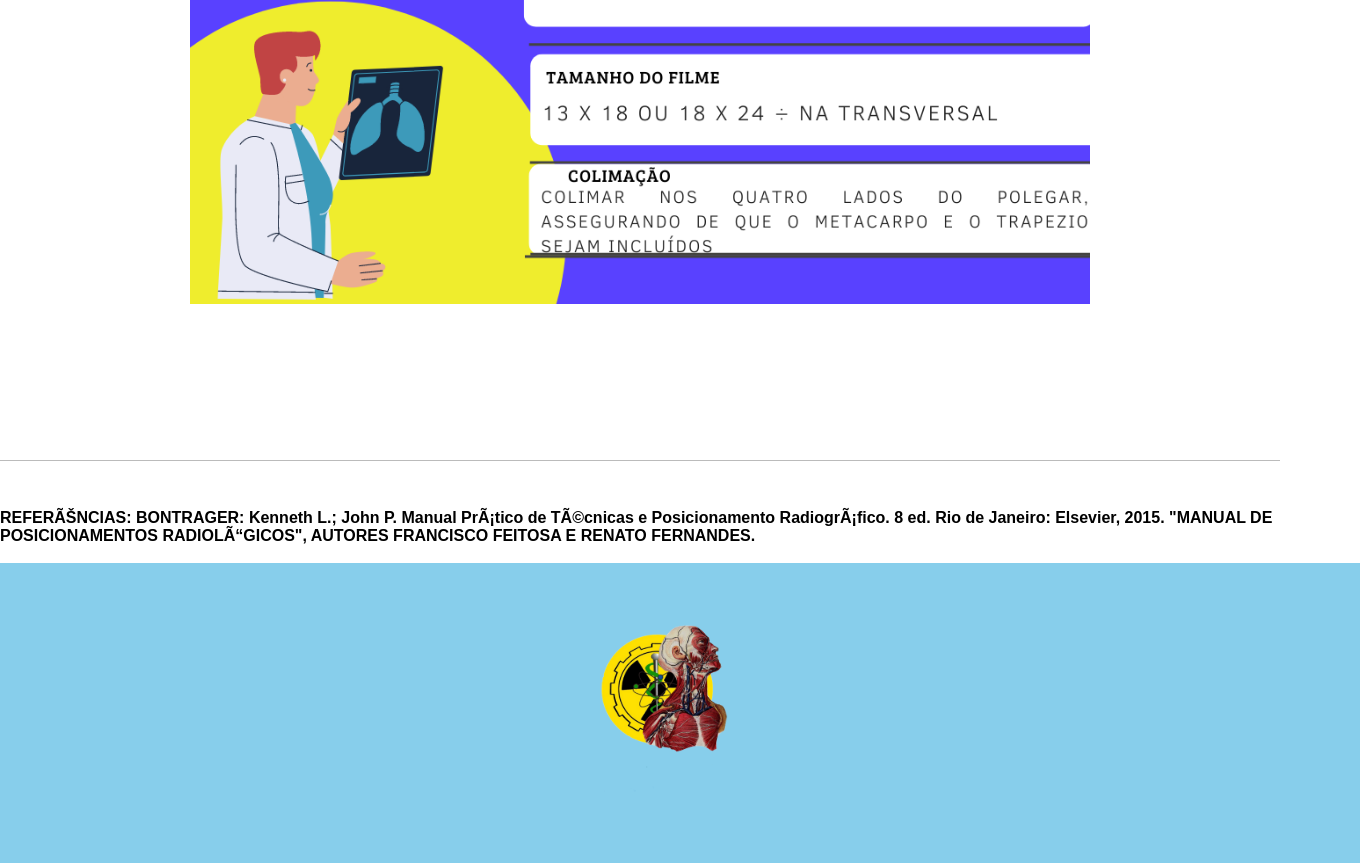
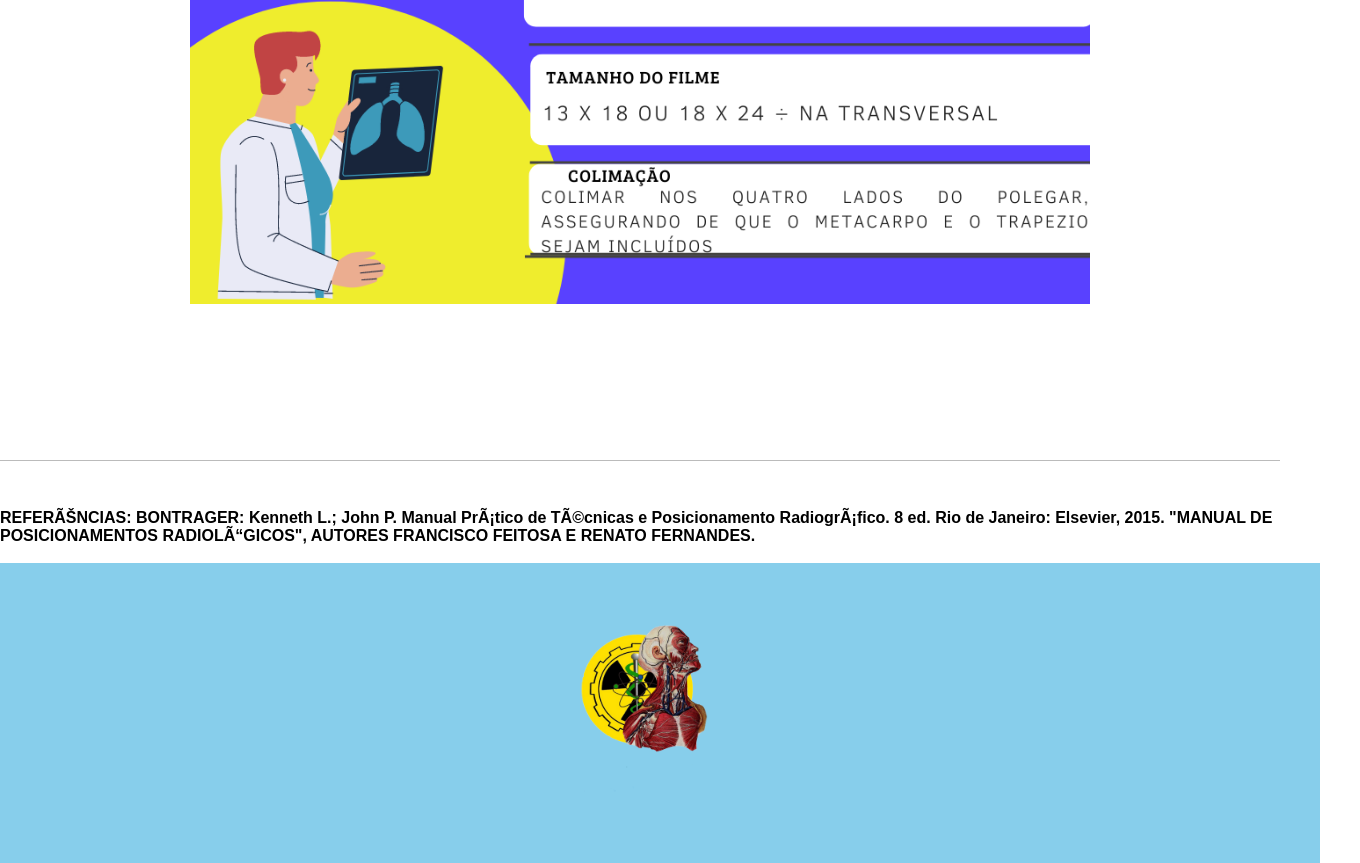
Before and after one commit to Kk-auy/desms2, a plain HTML site: page index.html in a window 1280 px wide. Shown: the part 2979-3842 px from the top of the page, 1360 px wide, since content can reach past the window. Drawn offline with Linux system fonts and the light colour scheme.

Commit message:
Update index.html

```diff
--- a/index.html
+++ b/index.html
@@ -82,7 +82,7 @@
   "MANUAL DE POSICIONAMENTOS RADIOLÓGICOS", AUTORES FRANCISCO FEITOSA E RENATO FERNANDES.</b>
 <br>
 <br>
-<table bgcolor="#87CEEB" width="1360" height=300>
+<table bgcolor="#87CEEB" width="1320" height=300>
   <tr>
     <td>
       <br>
```
